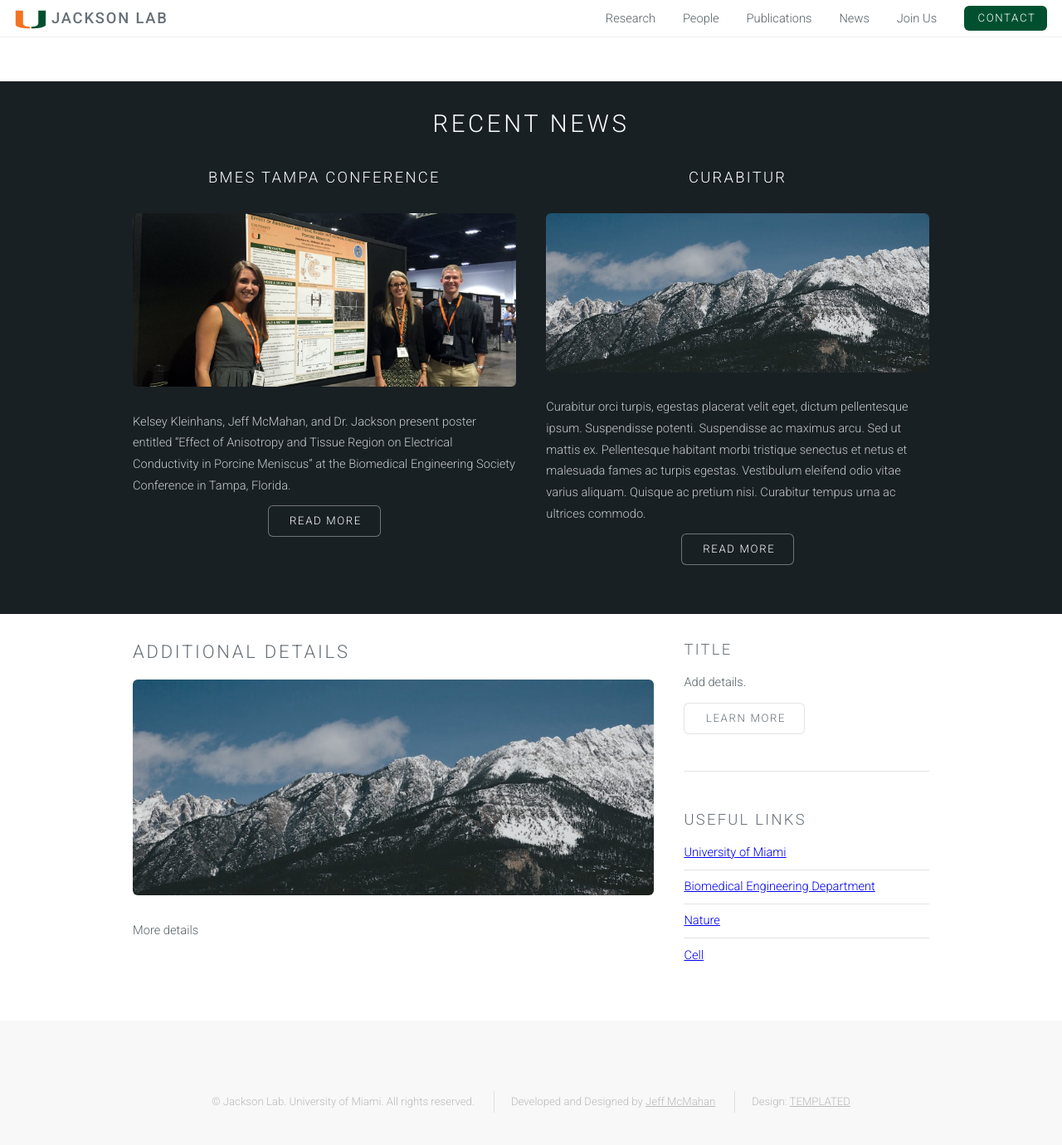
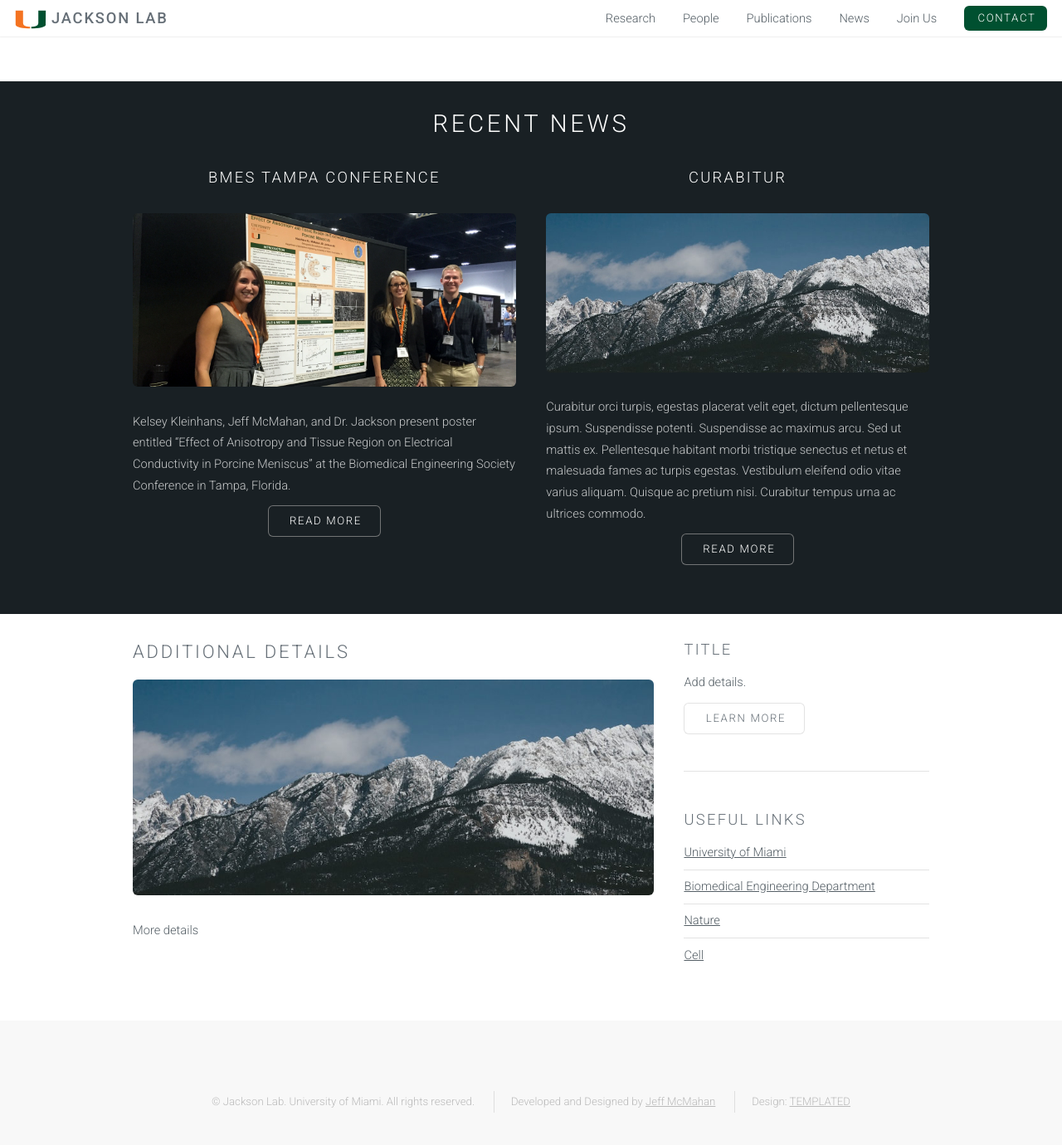
Before and after one commit to jbmcmahan/jacksonlab, a Jekyll site: the page built from index.html, in a window 1280 px wide and 1400 px high, scrolled down 885 px. Shown: the top 1380 px of the window at 83% size. Built offline with Jekyll 4.4.1, drawn with Linux system fonts in a browser that asks for light colours.

Commit message:
link style

```diff
--- a/css/style.css
+++ b/css/style.css
@@ -24,7 +24,7 @@
 	}
 
 	a {
-
+		color: #555f66;
 		text-decoration: underline;
 	}
 
```
